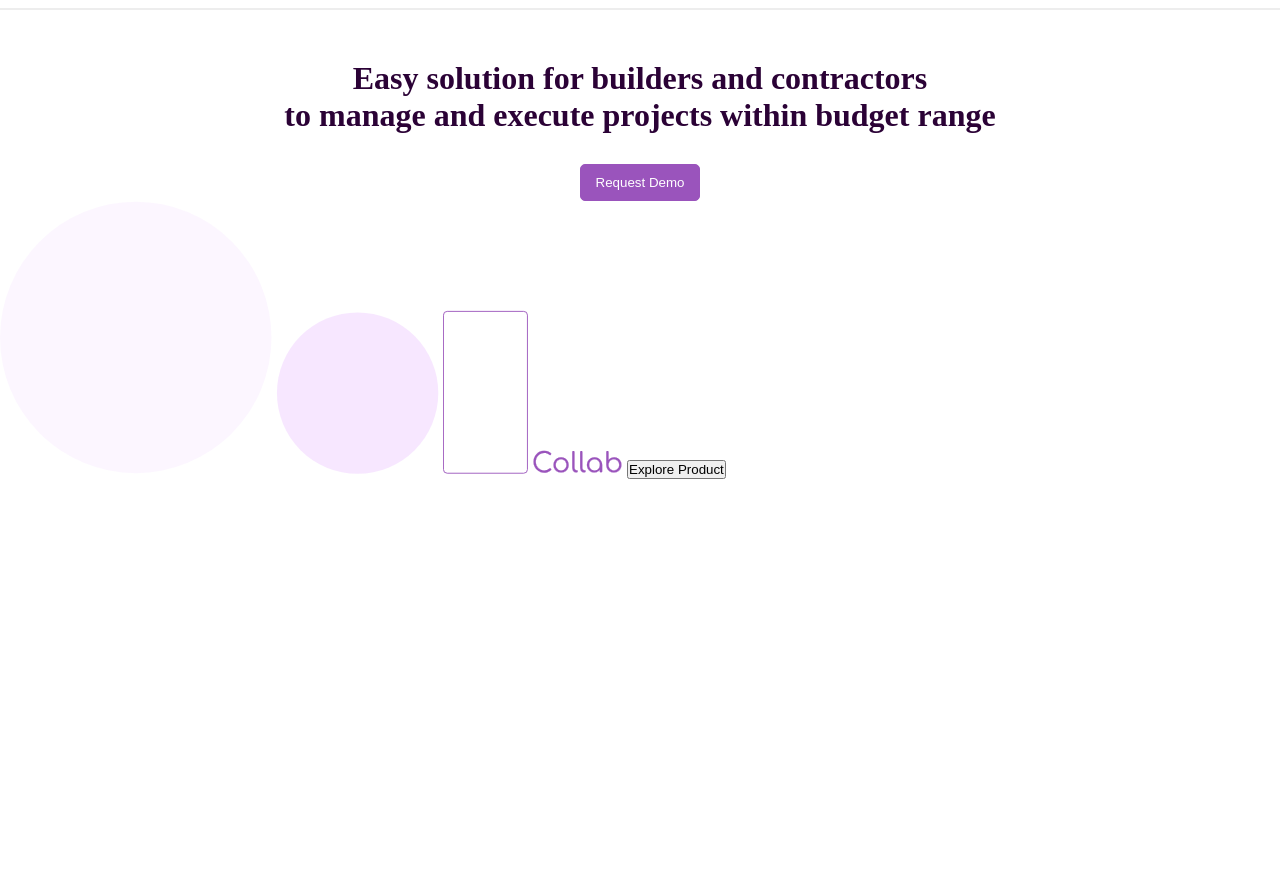
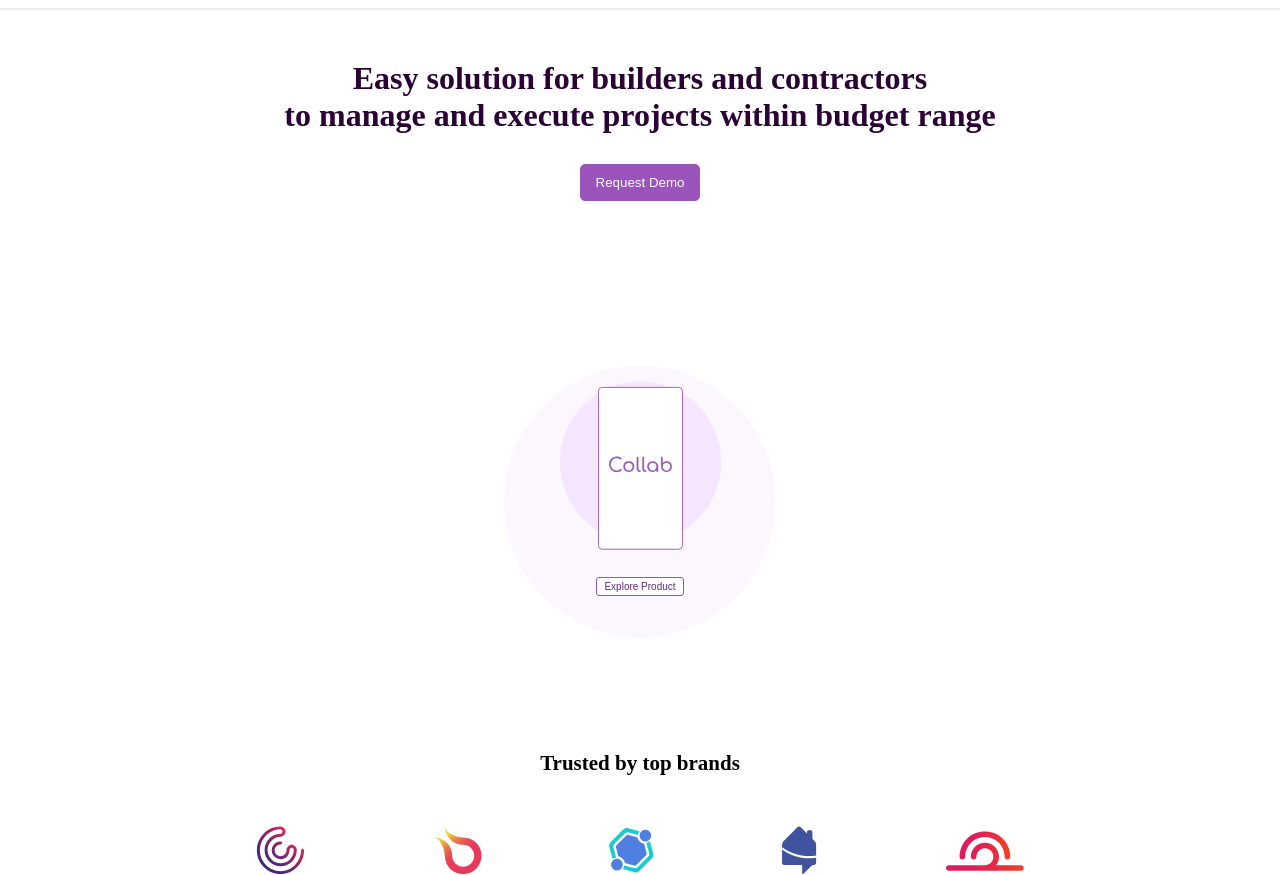
Before and after one commit to Povilas88/project-collab, a website: page index.html in a window 1280 px wide. Shown: the part 70-945 px from the top of the page. Before the commit the page ends 800 px from the top, so only its background shows below. Drawn offline with Linux system fonts and the light colour scheme.

Commit message:
main icons

```diff
--- a/index.html
+++ b/index.html
@@ -43,9 +43,19 @@
             <img class="absolute rectangle" src="./img/top-phone.svg" alt="">
             <img class="absolute collab" src="./img/Collab.svg" alt="">
 
-            <button class="elipseBtn">Explore Product</button>
+            <button class="elipseBtn absolute">Explore Product</button>
         </section>
 
+        <section class="iconContainer">
+            <h2>Trusted by top brands</h2>
+            <div class="icons">
+                <img src="./img/icons/1.svg" alt="" class="icon">
+                <img src="./img/icons/2.svg" alt="" class="icon">
+                <img src="./img/icons/3.svg" alt="" class="icon">
+                <img src="./img/icons/4.svg" alt="" class="icon">
+                <img src="./img/icons/5.svg" alt="" class="icon">
+            </div>
+        </section>
 
     </main>
 
--- a/style.css
+++ b/style.css
@@ -4,6 +4,9 @@
     box-sizing: border-box;
 }
 
+h2 {
+    font-size: 21px;
+}
 
 .topLine {
     width: 100%;
@@ -107,8 +110,17 @@ text-align: center;
     cursor: pointer;
 }
 
+.elipsesContainer {
+    position: relative;
+    display: flex;
+    justify-content: center;
+    align-items: center;
+    margin-top: 50px;
+    height: 500px;
+}
+
 .absolute {
-
+    position: absolute;
 }
 
 .bigElipse{
@@ -116,17 +128,46 @@ text-align: center;
 }
 
 .smallElipse {
+    top: 130px;
+}
+
+.rectangle{
+    top: 135px;
+}
+
+.collab{
+    top: 205px;
+    width: 65px;
+}
+
+.elipseBtn{
+    bottom: 155px;
+    padding: 3px 7px;
+    font-size: 10px;
+    border: 1.01px solid #9A54BC;
+    background-color: white;
+    color: #60267F;
+    border-radius: 3px;
+    cursor: pointer;
+}
+
+.elipseBtn:hover {
+    background-color: #9A54BC;
+    color: white;
+}
+
+.iconContainer{
+    display: flex;
+    flex-direction: column;
+    align-items: center;
+    justify-content: center;
+    gap: 50px;
 
 }
 
-.rectangle{
-
+.icons {
+    width: 70%;
+    display: flex;
+    align-items: center;
+    justify-content: space-around;
 }
-
-.collab{
-
-}
-
-.elipseBtn{
-
-}
```
